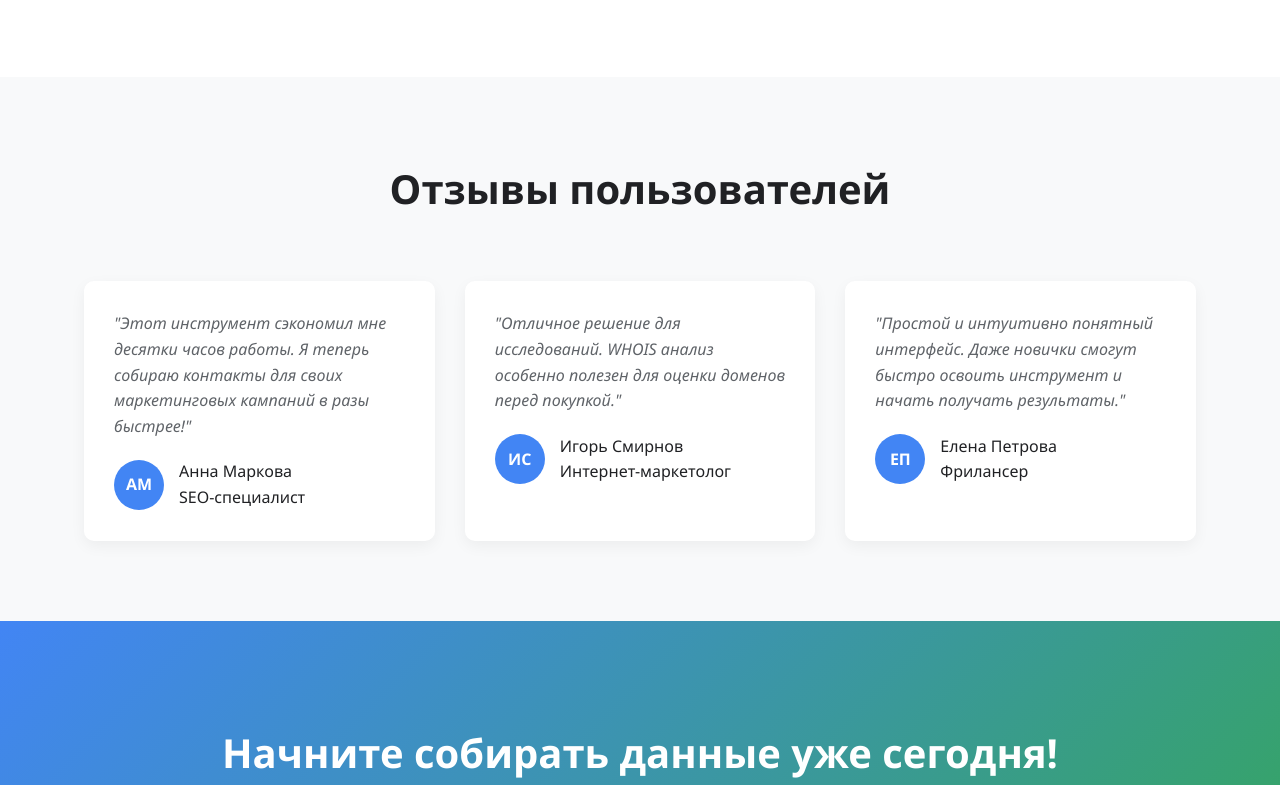
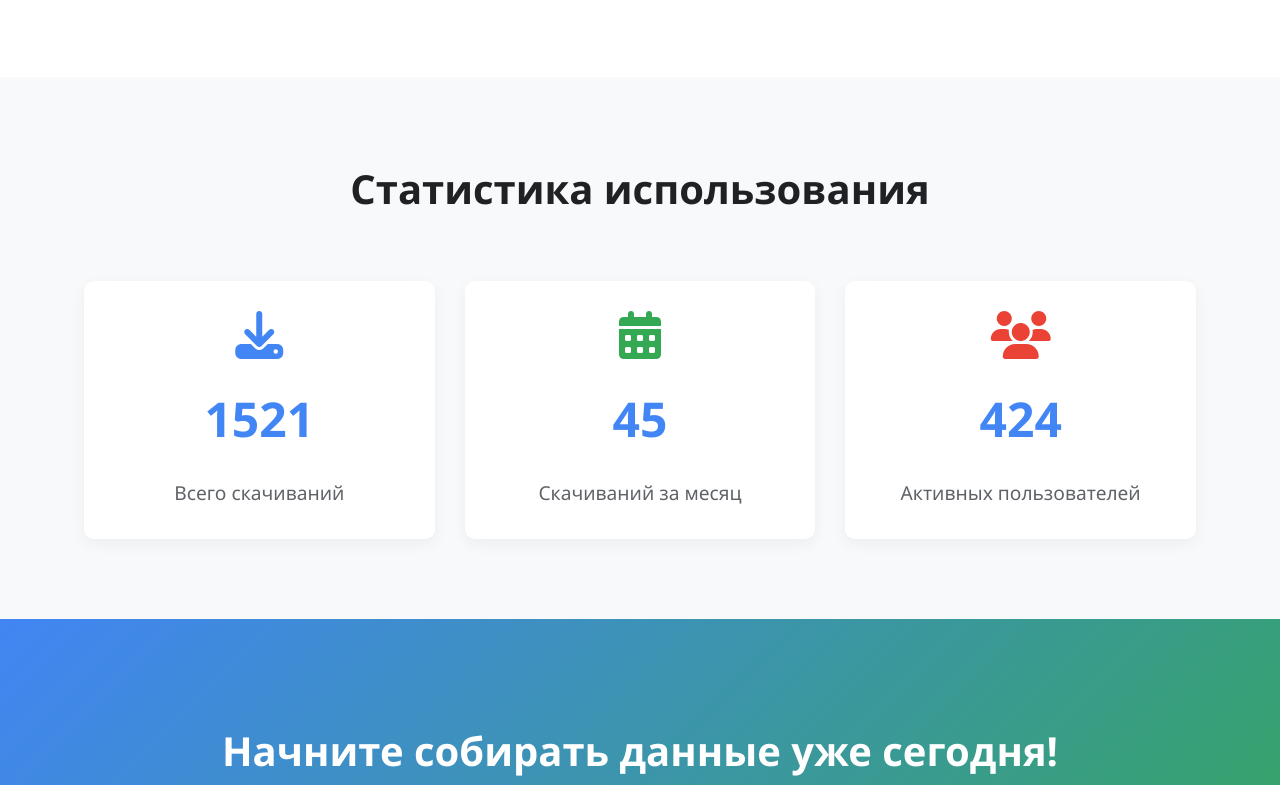
Before and after one commit to my-portfolio1/googlesearch, a plain HTML site: page index.html in a window 1280 px wide. Shown: the part 2015-2800 px from the top of the page. Drawn offline with Linux system fonts and the light colour scheme.

Commit message:
Update index.html

```diff
--- a/index.html
+++ b/index.html
@@ -204,47 +204,37 @@
             margin-bottom: 20px;
         }
 
-        /* Testimonials */
-        .testimonials {
+        /* Statistics Section */
+        .statistics {
             padding: 80px 0;
             background-color: var(--light);
+            text-align: center;
         }
 
-        .testimonial-grid {
+        .stats-grid {
             display: grid;
-            grid-template-columns: repeat(auto-fit, minmax(300px, 1fr));
+            grid-template-columns: repeat(auto-fit, minmax(250px, 1fr));
             gap: 30px;
+            margin-top: 50px;
         }
 
-        .testimonial-card {
+        .stat-card {
             background: white;
             border-radius: 10px;
             padding: 30px;
             box-shadow: 0 5px 15px rgba(0,0,0,0.05);
         }
 
-        .testimonial-text {
-            font-style: italic;
-            margin-bottom: 20px;
-            color: var(--gray);
+        .stat-value {
+            font-size: 3rem;
+            font-weight: 700;
+            color: var(--primary);
+            margin: 20px 0;
         }
 
-        .testimonial-author {
-            display: flex;
-            align-items: center;
-            gap: 15px;
-        }
-
-        .author-avatar {
-            width: 50px;
-            height: 50px;
-            border-radius: 50%;
-            background: var(--primary);
-            display: flex;
-            align-items: center;
-            justify-content: center;
-            color: white;
-            font-weight: bold;
+        .stat-label {
+            font-size: 1.2rem;
+            color: var(--gray);
         }
 
         /* CTA Section */
@@ -302,6 +292,19 @@
         .contact-info p {
             margin-bottom: 30px;
             color: var(--gray);
+        }
+
+        .pricing-note {
+            background: #e8f5e9;
+            padding: 20px;
+            border-radius: 10px;
+            margin: 30px 0;
+            text-align: center;
+        }
+
+        .pricing-note h4 {
+            color: var(--secondary);
+            margin-bottom: 10px;
         }
 
         .contact-links {
@@ -457,7 +460,7 @@
             <nav class="nav-links">
                 <a href="#features">Возможности</a>
                 <a href="#how-it-works">Как это работает</a>
-                <a href="#testimonials">Отзывы</a>
+                <a href="#statistics">Статистика</a>
                 <a href="#contact">Контакты</a>
             </nav>
         </div>
@@ -560,42 +563,27 @@
         </div>
     </section>
 
-    <!-- Testimonials -->
-    <section class="testimonials" id="testimonials">
+    <!-- Statistics Section -->
+    <section class="statistics" id="statistics">
         <div class="container">
-            <h2 class="section-title">Отзывы пользователей</h2>
-            <div class="testimonial-grid">
-                <div class="testimonial-card animate">
-                    <p class="testimonial-text">"Этот инструмент сэкономил мне десятки часов работы. Я теперь собираю контакты для своих маркетинговых кампаний в разы быстрее!"</p>
-                    <div class="testimonial-author">
-                        <div class="author-avatar">АМ</div>
-                        <div>
-                            <div>Анна Маркова</div>
-                            <div>SEO-специалист</div>
-                        </div>
-                    </div>
+            <h2 class="section-title">Статистика использования</h2>
+            <div class="stats-grid">
+                <div class="stat-card animate">
+                    <i class="fas fa-download fa-3x" style="color: #4285f4;"></i>
+                    <div class="stat-value" id="total-downloads">1521</div>
+                    <div class="stat-label">Всего скачиваний</div>
                 </div>
 
-                <div class="testimonial-card animate delay-1">
-                    <p class="testimonial-text">"Отличное решение для исследований. WHOIS анализ особенно полезен для оценки доменов перед покупкой."</p>
-                    <div class="testimonial-author">
-                        <div class="author-avatar">ИС</div>
-                        <div>
-                            <div>Игорь Смирнов</div>
-                            <div>Интернет-маркетолог</div>
-                        </div>
-                    </div>
+                <div class="stat-card animate delay-1">
+                    <i class="fas fa-calendar-alt fa-3x" style="color: #34a853;"></i>
+                    <div class="stat-value" id="monthly-downloads">45</div>
+                    <div class="stat-label">Скачиваний за месяц</div>
                 </div>
 
-                <div class="testimonial-card animate delay-2">
-                    <p class="testimonial-text">"Простой и интуитивно понятный интерфейс. Даже новички смогут быстро освоить инструмент и начать получать результаты."</p>
-                    <div class="testimonial-author">
-                        <div class="author-avatar">ЕП</div>
-                        <div>
-                            <div>Елена Петрова</div>
-                            <div>Фрилансер</div>
-                        </div>
-                    </div>
+                <div class="stat-card animate delay-2">
+                    <i class="fas fa-users fa-3x" style="color: #ea4335;"></i>
+                    <div class="stat-value" id="active-users">424</div>
+                    <div class="stat-label">Активных пользователей</div>
                 </div>
             </div>
         </div>
@@ -618,20 +606,20 @@
                     <h3>Свяжитесь с нами</h3>
                     <p>Для получения доступа к инструменту или по любым вопросам обращайтесь через наши каналы связи:</p>
 
+                    <div class="pricing-note">
+                        <h4>✓ Полностью бесплатно</h4>
+                        <p>Наш софт абсолютно бесплатный без каких-либо скрытых платежей или подписок</p>
+                    </div>
+
                     <div class="contact-links">
                         <a href="https://t.me/EcommerceGr" target="_blank" class="contact-link">
                             <i class="fab fa-telegram"></i>
-                            <span>Персональный контакт: @EcommerceGr</span>
+                            <span>Персональный контакт в Telegram</span>
                         </a>
 
                         <a href="https://t.me/+dYrSdVlDfNM5ZTJi" target="_blank" class="contact-link">
                             <i class="fas fa-users"></i>
                             <span>Группа в Telegram</span>
-                        </a>
-
-                        <a href="mailto:example@email.com" class="contact-link">
-                            <i class="fas fa-envelope"></i>
-                            <span>Email: example@email.com</span>
                         </a>
                     </div>
                 </div>
@@ -667,7 +655,7 @@
                     <div class="footer-links">
                         <a href="#features">Возможности</a>
                         <a href="#how-it-works">Как это работает</a>
-                        <a href="#testimonials">Отзывы</a>
+                        <a href="#statistics">Статистика</a>
                         <a href="#contact">Контакты</a>
                     </div>
                 </div>
@@ -677,8 +665,6 @@
                     <div class="footer-links">
                         <a href="https://t.me/EcommerceGr" target="_blank">Техническая поддержка</a>
                         <a href="https://t.me/+dYrSdVlDfNM5ZTJi" target="_blank">Сообщество пользователей</a>
-                        <a href="#">Документация</a>
-                        <a href="#">Часто задаваемые вопросы</a>
                     </div>
                 </div>
             </div>
@@ -690,8 +676,32 @@
     </footer>
 
     <script>
-        // Simple animation on scroll
+        // Statistics counter with weekly updates
         document.addEventListener('DOMContentLoaded', function() {
+            // Initial values
+            let totalDownloads = 1521;
+            let monthlyDownloads = 45;
+            let activeUsers = 424;
+
+            // Function to simulate weekly growth
+            function updateStatistics() {
+                // Random increase between 10-20 units per week
+                const weeklyIncrease = Math.floor(Math.random() * 11) + 10;
+
+                totalDownloads += weeklyIncrease;
+                monthlyDownloads += Math.floor(weeklyIncrease * 0.3); // ~30% of total increase
+                activeUsers += Math.floor(weeklyIncrease * 0.28); // ~28% of total increase
+
+                // Update DOM elements
+                document.getElementById('total-downloads').textContent = totalDownloads;
+                document.getElementById('monthly-downloads').textContent = monthlyDownloads;
+                document.getElementById('active-users').textContent = activeUsers;
+            }
+
+            // Update statistics every 7 days (in milliseconds)
+            setInterval(updateStatistics, 7 * 24 * 60 * 60 * 1000);
+
+            // Simple animation on scroll
             const animateElements = document.querySelectorAll('.animate');
 
             const observer = new IntersectionObserver((entries) => {
```
